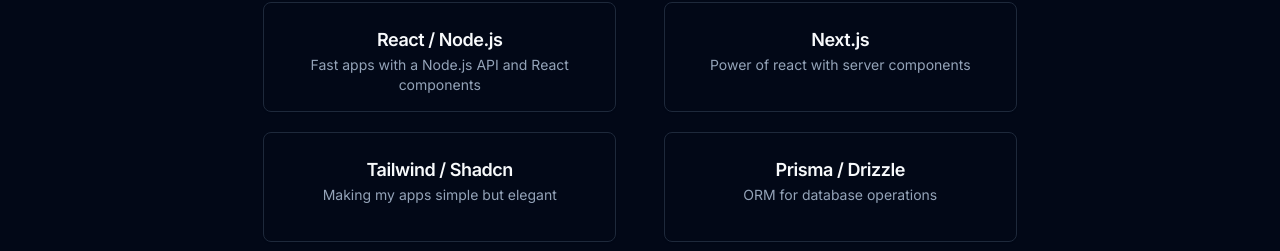
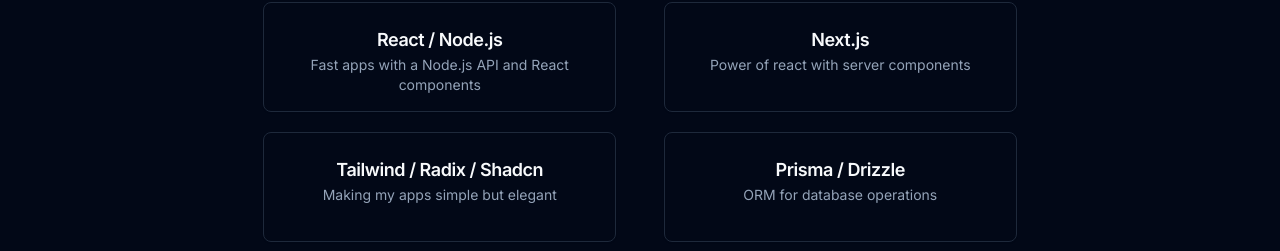
Before and after one commit to jjwebsolutions/jjxlabs, a Next.js app: page / in a window 1280 px wide. Shown: the part 1307-1558 px from the top of the page. Built offline with nearby package versions, Linux system fonts and the light colour scheme.

Commit message:
analytics added

```diff
--- a/app/layout.tsx
+++ b/app/layout.tsx
@@ -1,6 +1,7 @@
 import "./globals.css";
 import { Inter } from "next/font/google";
 import { Header } from "@/components/header";
+import { Analytics } from "@vercel/analytics/react";
 
 import { ThemeProvider } from "@/components/theme-provider";
 const inter = Inter({ subsets: ["latin"] });
@@ -27,6 +28,7 @@
           <Header />
           {children}
         </ThemeProvider>
+        <Analytics />
       </body>
     </html>
   );
--- a/components/ContentPageAnimated.tsx
+++ b/components/ContentPageAnimated.tsx
@@ -184,7 +184,7 @@
 
               <Card className=" mt-5 pb-3 pt-1 card3">
                 <CardHeader className="text-center">
-                  <CardTitle>Tailwind / Shadcn</CardTitle>
+                  <CardTitle>Tailwind / Radix / Shadcn</CardTitle>
                   <CardDescription className="text-center h-16 sm:h-5">
                     Making my apps simple but elegant
                   </CardDescription>
--- a/package.json
+++ b/package.json
@@ -16,6 +16,7 @@
     "@types/node": "20.1.1",
     "@types/react": "18.2.6",
     "@types/react-dom": "18.2.4",
+    "@vercel/analytics": "^1.1.1",
     "autoprefixer": "10.4.14",
     "class-variance-authority": "^0.6.1",
     "clsx": "^1.2.1",
```
Also changed, not shown: 1 other file (tests, documents, lock files or other folders).
